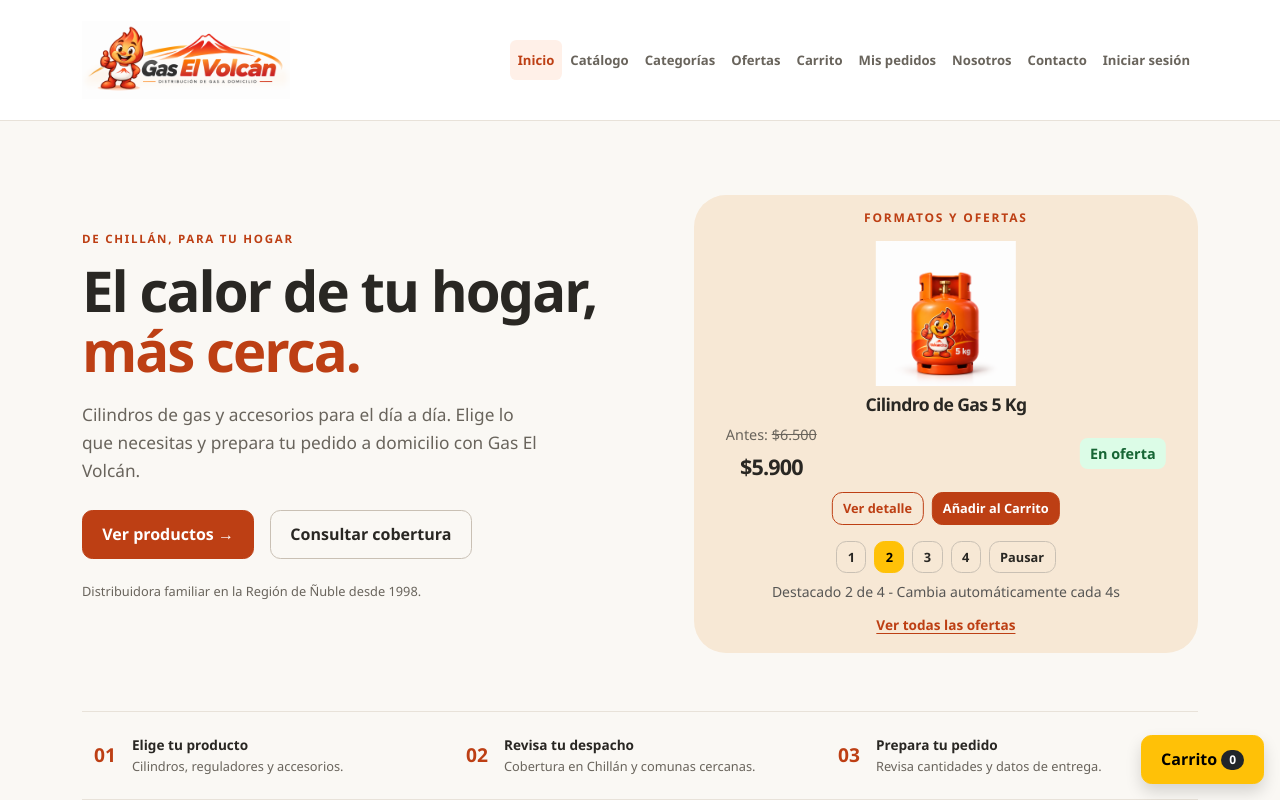
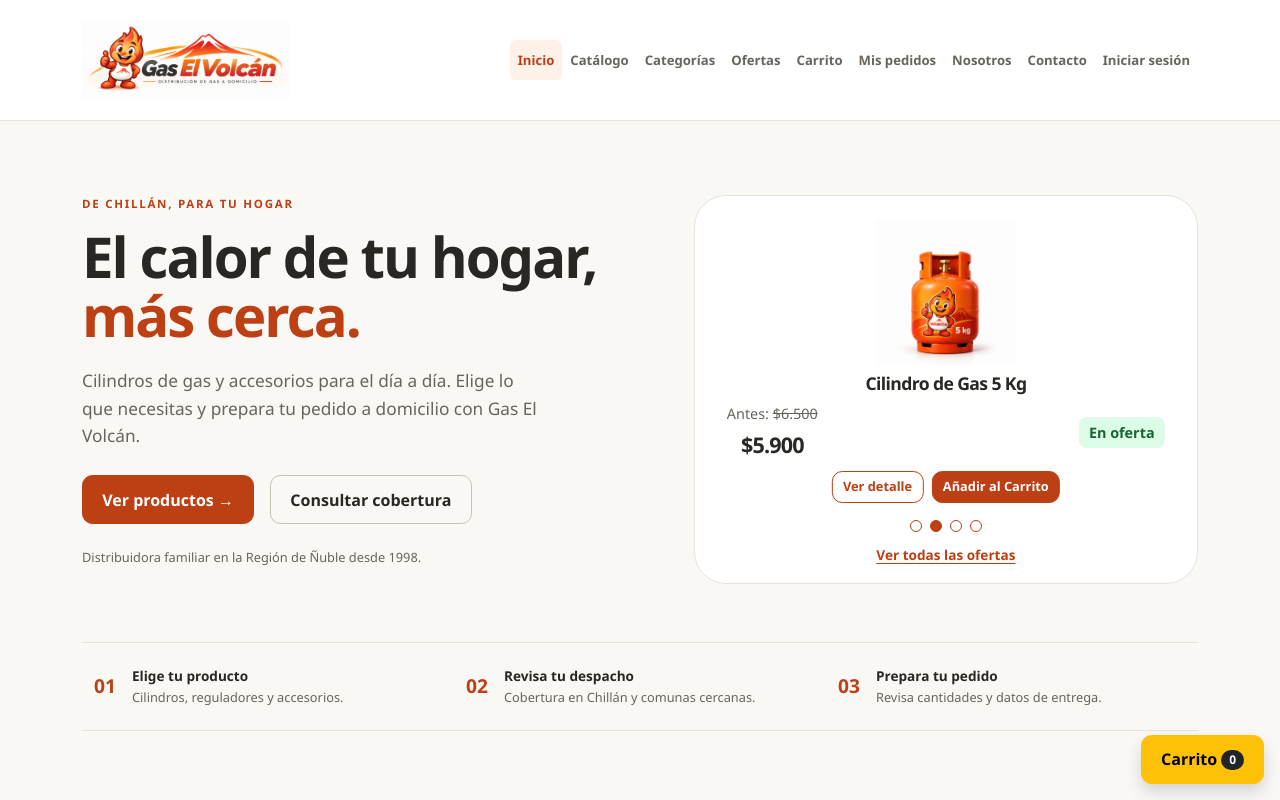
Before and after one commit to Croix77/GasvolcanReact, a React (Vite) app: page / in a window 1280 px wide. Shown: the top 800 px of the page. Built offline with nearby package versions, Linux system fonts and the light colour scheme.

Commit message:
style: simplificar carrusel y unificar fondo de imagenes

```diff
--- a/src/components/OfertasCarousel.jsx
+++ b/src/components/OfertasCarousel.jsx
@@ -40,8 +40,16 @@ function OfertasCarousel({ productos, onAgregar, portada }) {
   ];
 
   return (
-    <section className="ofertas-carousel bienvenida-visual" aria-labelledby="titulo-ofertas">
-      <h2 id="titulo-ofertas" className="sobre-titulo">{portada ? "FORMATOS Y OFERTAS" : "OFERTAS DESTACADAS"}</h2>
+    <section
+      className="ofertas-carousel bienvenida-visual"
+      aria-label="Formatos y ofertas"
+      onMouseEnter={() => setPausado(true)}
+      onMouseLeave={() => setPausado(false)}
+      onFocusCapture={() => setPausado(true)}
+      onBlurCapture={(evento) => {
+        if (!evento.currentTarget.contains(evento.relatedTarget)) setPausado(false);
+      }}
+    >
       <div className="ofertas-ventana">
         <div className="ofertas-track" style={{ transform: `translateX(-${indiceActual * 100}%)` }}>
           {diapositivas.map((slide, i) => (
@@ -53,14 +61,11 @@ function OfertasCarousel({ productos, onAgregar, portada }) {
       </div>
       <div className="d-flex gap-2 justify-content-center flex-wrap mt-2">
         {diapositivas.map((slide, i) => (
-          <button key={slide.id} type="button" className={`btn btn-sm ${i === indiceActual ? "btn-warning" : "btn-outline-secondary"}`}
+          <button key={slide.id} type="button" className={`carrusel-punto ${i === indiceActual ? "activo" : ""}`}
             onClick={() => setIndice(i)} aria-label={portada ? `Ver destacado ${i + 1}` : `Ver oferta ${i + 1}`}
-            aria-current={i === indiceActual ? "true" : "false"}>{i + 1}</button>
+            aria-current={i === indiceActual ? "true" : "false"} />
         ))}
-        {total > 1 && <button type="button" className="btn btn-sm btn-outline-secondary" onClick={() => setPausado(!pausado)}>{pausado ? "Reanudar" : "Pausar"}</button>}
       </div>
-      <p className="small text-muted my-2">{portada ? "Destacado" : "Oferta"} {indiceActual + 1} de {total}
-        {total > 1 && !pausado && " - Cambia automáticamente cada 4s"}</p>
       <Link to="/ofertas" className="detalle-enlace">Ver todas las ofertas</Link>
     </section>
   );
--- a/src/index.css
+++ b/src/index.css
@@ -768,11 +768,24 @@ label {
 }
 
 .ofertas-carousel {
+  background: #fff;
+  border: 1px solid var(--borde);
   padding: 1rem;
   margin: 0;
   min-width: 0;
 }
-.ofertas-carousel .sobre-titulo { font-size: 0.75rem; margin-bottom: 0.5rem; }
+.carrusel-punto {
+  width: 12px;
+  height: 12px;
+  padding: 0;
+  border: 1px solid var(--volcan);
+  border-radius: 50%;
+  background: #fff;
+}
+.carrusel-punto.activo { background: var(--volcan); }
+.carrusel-punto:focus-visible { outline: 2px solid var(--tinta); outline-offset: 3px; }
+.ofertas-carousel > .detalle-enlace { display: inline-block; margin-top: 0.75rem; }
+.ofertas-carousel .bienvenida-cilindros img { mix-blend-mode: normal; }
 .oferta-compacta, .carrusel-formatos {
   height: 300px;
   display: flex;
@@ -780,7 +793,7 @@ label {
   justify-content: center;
 }
 .oferta-compacta-imagen {
-  width: 100%; height: 145px; object-fit: contain; mix-blend-mode: multiply;
+  width: 100%; height: 145px; object-fit: contain;
 }
 .oferta-compacta-marcador {
   height: 125px; display: grid; place-items: center; color: var(--volcan-oscuro);
```
Also changed, not shown: 1 other file (tests, documents, lock files or other folders).
